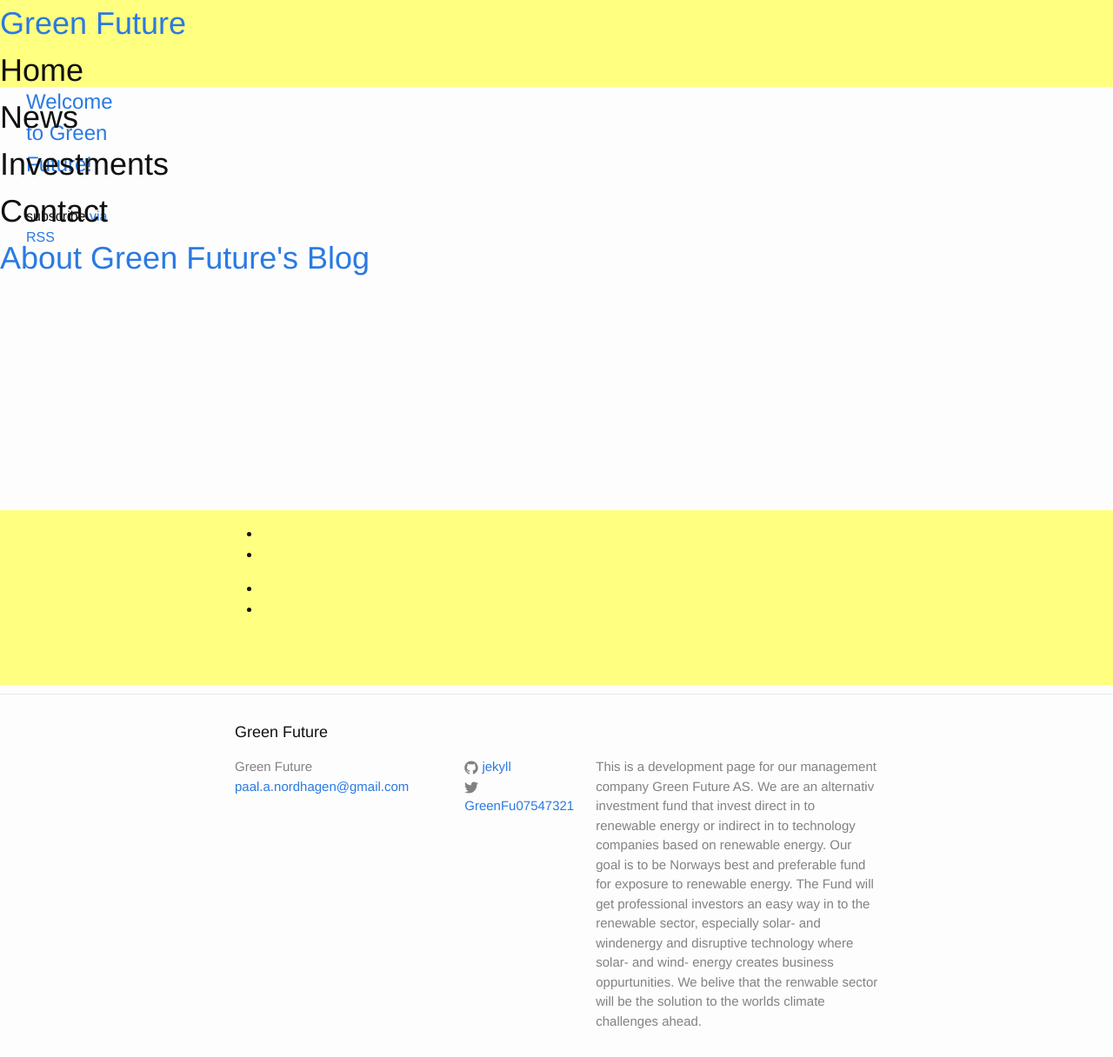
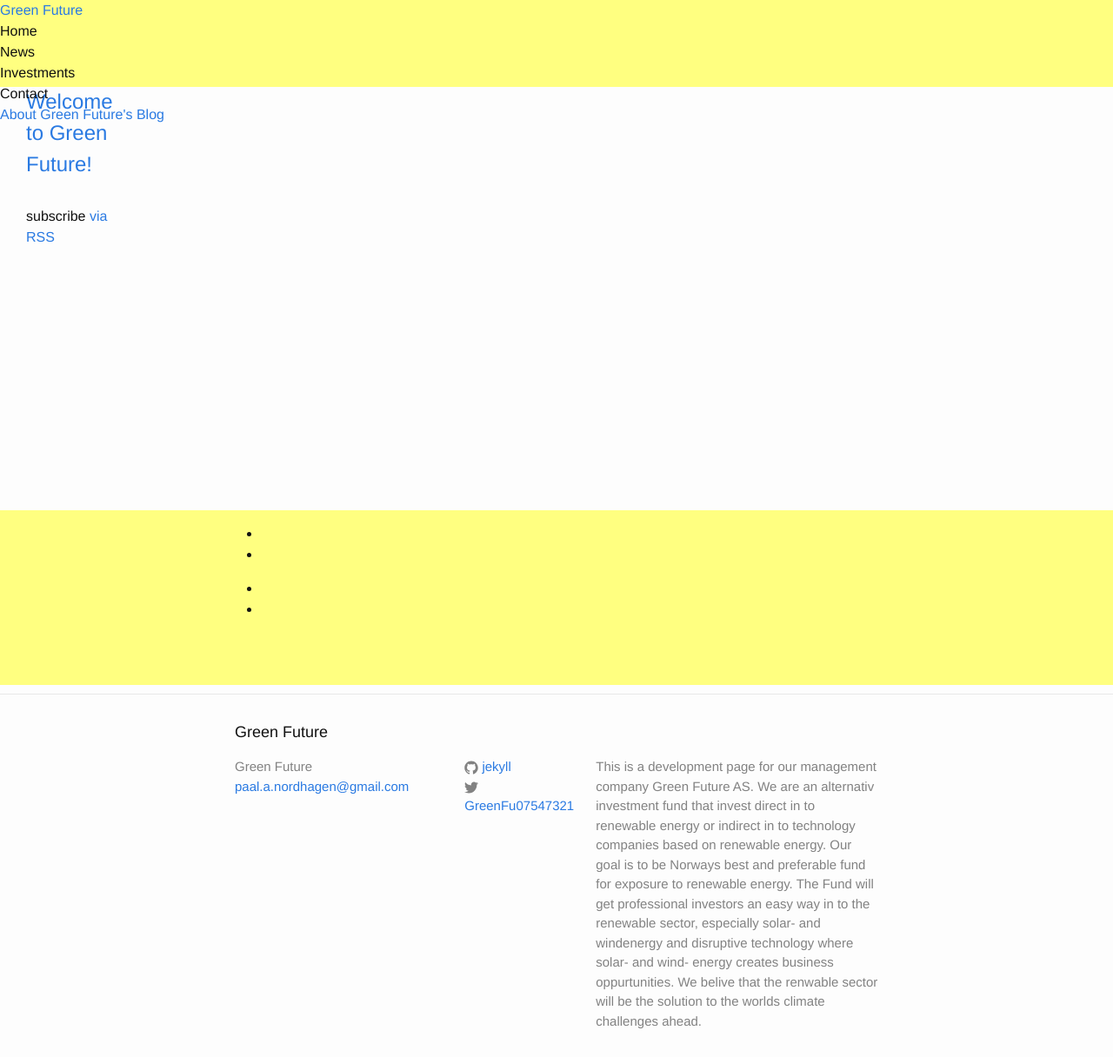
Before and after one commit to Paal-August/Paal-August.github.io, a Jekyll site: the page built from index.html, in a window 1280 px wide and 1216 px high. Shown: the whole window at 87% size. Built offline with Jekyll 4.4.1, drawn with Linux system fonts in a browser that asks for light colours.

Commit message:
Update _layout.scss

```diff
--- a/_sass/_layout.scss
+++ b/_sass/_layout.scss
@@ -14,7 +14,7 @@
 
 .site-header {
  /* display:grid;*/
-  font-size: 36px;
+ /* font-size: 36px;*/
   height:100px;
   grid-gap: 1px;
   width:100%;
```
